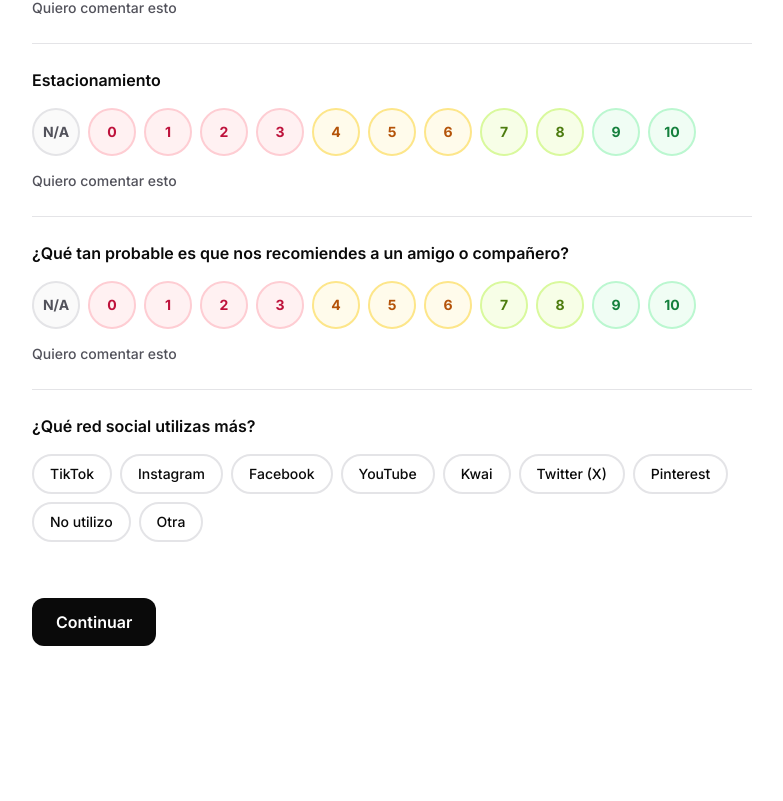
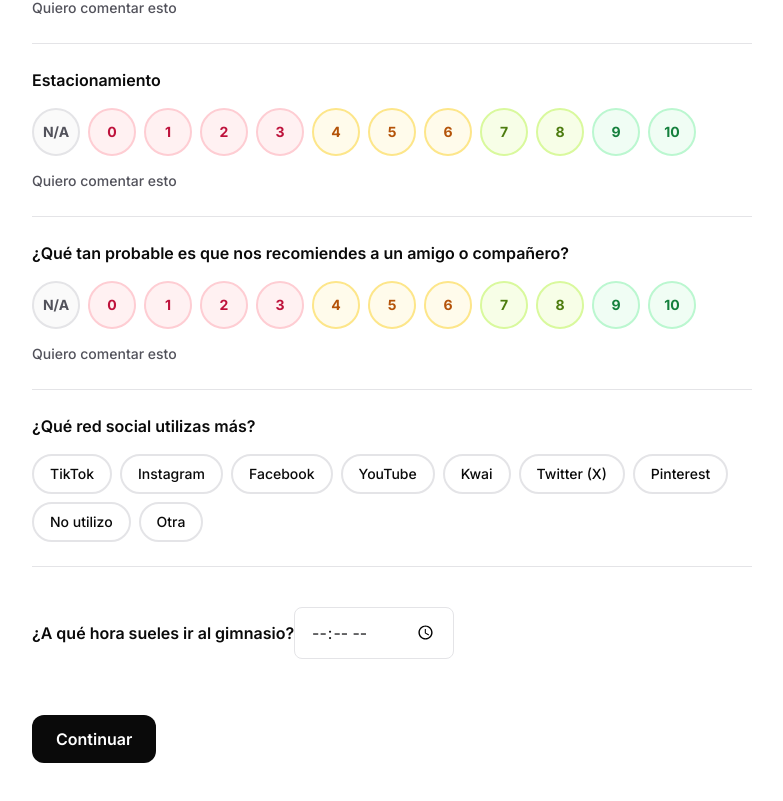
Before and after one commit to marketing9four-collab/NPS9FOURGYM, a Next.js app: page /arboledas in a window 1280 px wide. Shown: the part 1724-2525 px from the top of the page, without its empty margins (248-1031 px from the left). Before the commit the page ends 2434 px from the top, so only its background shows below. Built offline with nearby package versions, Linux system fonts and the light colour scheme.

Commit message:
feat: adiciona pergunta de horario habitual de visita (campo de horario)

```diff
--- a/components/admin/Dashboard.tsx
+++ b/components/admin/Dashboard.tsx
@@ -13,6 +13,7 @@ import { AverageByQuestionChart } from "./charts/AverageByQuestionChart";
 import { UnitComparisonChart } from "./charts/UnitComparisonChart";
 import { DistributionChart } from "./charts/DistributionChart";
 import { ChoiceBreakdownChart } from "./charts/ChoiceBreakdownChart";
+import { TimeBreakdownChart } from "./charts/TimeBreakdownChart";
 import { QuestionMetricsTable } from "./QuestionMetricsTable";
 import { ResponsesTable } from "./ResponsesTable";
 import { ResponseDetailDialog } from "./ResponseDetailDialog";
@@ -54,8 +55,9 @@ export function Dashboard() {
   const [q, setQ] = useState("");
   const [page, setPage] = useState(1);
   const [sortDirection, setSortDirection] = useState<"asc" | "desc">("desc");
-  const ratingQuestions = questions.filter((q) => q.type !== "choice");
+  const ratingQuestions = questions.filter((q) => q.type !== "choice" && q.type !== "time");
   const choiceQuestions = questions.filter((q) => q.type === "choice");
+  const timeQuestions = questions.filter((q) => q.type === "time");
   const [selectedQuestionId, setSelectedQuestionId] = useState(ratingQuestions[0]?.id ?? "");
   const [detailId, setDetailId] = useState<string | null>(null);
   const [refreshKey, setRefreshKey] = useState(0);
@@ -212,7 +214,7 @@ export function Dashboard() {
           <h2 className="text-base font-semibold text-brand-black">Média por pergunta</h2>
           {stats && (
             <AverageByQuestionChart
-              data={stats.questionStats.filter((q) => q.type !== "choice")}
+              data={stats.questionStats.filter((q) => q.type !== "choice" && q.type !== "time")}
             />
           )}
         </div>
@@ -220,7 +222,7 @@ export function Dashboard() {
           <h2 className="text-base font-semibold text-brand-black">Comparação por unidade</h2>
           {stats && (
             <UnitComparisonChart
-              data={stats.questionStats.filter((q) => q.type !== "choice")}
+              data={stats.questionStats.filter((q) => q.type !== "choice" && q.type !== "time")}
             />
           )}
         </div>
@@ -235,6 +237,24 @@ export function Dashboard() {
                 <h2 className="text-base font-semibold text-brand-black">{qDef.label}</h2>
                 {qStat?.choiceCounts && Object.keys(qStat.choiceCounts).length > 0 ? (
                   <ChoiceBreakdownChart counts={qStat.choiceCounts} />
+                ) : (
+                  <p className="mt-3 text-sm text-brand-gray-600">Ainda não há respostas.</p>
+                )}
+              </div>
+            );
+          })}
+        </section>
+      )}
+
+      {timeQuestions.length > 0 && (
+        <section className="mt-8 grid gap-6 lg:grid-cols-2">
+          {timeQuestions.map((qDef) => {
+            const qStat = stats?.questionStats.find((qs) => qs.id === qDef.id);
+            return (
+              <div key={qDef.id} className="rounded-2xl border border-brand-gray-200 bg-white p-5">
+                <h2 className="text-base font-semibold text-brand-black">{qDef.label}</h2>
+                {qStat?.timeCounts && Object.keys(qStat.timeCounts).length > 0 ? (
+                  <TimeBreakdownChart counts={qStat.timeCounts} />
                 ) : (
                   <p className="mt-3 text-sm text-brand-gray-600">Ainda não há respostas.</p>
                 )}
@@ -277,7 +297,7 @@ export function Dashboard() {
         <div className="mt-3">
           {stats && (
             <QuestionMetricsTable
-              data={stats.questionStats.filter((q) => q.type !== "choice")}
+              data={stats.questionStats.filter((q) => q.type !== "choice" && q.type !== "time")}
             />
           )}
         </div>
--- /dev/null
+++ b/components/admin/charts/TimeBreakdownChart.tsx
@@ -0,0 +1,39 @@
+"use client";
+
+import { Bar, BarChart, CartesianGrid, ResponsiveContainer, Tooltip, XAxis, YAxis } from "recharts";
+import { CHART } from "@/lib/admin/chartColors";
+
+export function TimeBreakdownChart({ counts }: { counts: Record<string, number> }) {
+  const chartData = Object.entries(counts)
+    .map(([label, count]) => ({ label, count }))
+    .sort((a, b) => a.label.localeCompare(b.label));
+
+  return (
+    <ResponsiveContainer width="100%" height={Math.max(160, chartData.length * 40)}>
+      <BarChart data={chartData} layout="vertical" margin={{ left: 12, right: 24 }}>
+        <CartesianGrid horizontal={false} stroke={CHART.gridline} />
+        <XAxis
+          type="number"
+          allowDecimals={false}
+          tick={{ fill: CHART.mutedInk, fontSize: 12 }}
+          axisLine={{ stroke: CHART.baseline }}
+          tickLine={false}
+        />
+        <YAxis
+          type="category"
+          dataKey="label"
+          width={60}
+          tick={{ fill: CHART.secondaryInk, fontSize: 13 }}
+          axisLine={{ stroke: CHART.baseline }}
+          tickLine={false}
+        />
+        <Tooltip
+          cursor={{ fill: "rgba(11,11,11,0.04)" }}
+          formatter={(value: number) => [value, "Respostas"]}
+          contentStyle={{ borderRadius: 8, borderColor: CHART.gridline, fontSize: 13 }}
+        />
+        <Bar dataKey="count" fill={CHART.sequential} radius={[0, 4, 4, 0]} barSize={20} />
+      </BarChart>
+    </ResponsiveContainer>
+  );
+}
--- a/components/survey/QuestionList.tsx
+++ b/components/survey/QuestionList.tsx
@@ -1,6 +1,7 @@
 import { questions } from "@/lib/questions";
 import { RatingQuestion } from "./RatingQuestion";
 import { ChoiceQuestion } from "./ChoiceQuestion";
+import { TimeQuestion } from "./TimeQuestion";
 
 interface QuestionListProps {
   answers: Record<string, number | string | null | undefined>;
@@ -31,6 +32,15 @@ export function QuestionList({
             error={errors?.[question.id]}
             innerRef={(el) => registerRef?.(question.id, el)}
           />
+        ) : question.type === "time" ? (
+          <TimeQuestion
+            key={question.id}
+            question={question}
+            value={answers[question.id] as string | null | undefined}
+            onChange={(value) => onChange(question.id, value)}
+            error={errors?.[question.id]}
+            innerRef={(el) => registerRef?.(question.id, el)}
+          />
         ) : (
           <RatingQuestion
             key={question.id}
--- /dev/null
+++ b/components/survey/TimeQuestion.tsx
@@ -0,0 +1,42 @@
+import type { Question } from "@/lib/questions";
+import { FieldError } from "@/components/ui/FieldError";
+
+interface TimeQuestionProps {
+  question: Question;
+  value: string | null | undefined;
+  onChange: (value: string | null) => void;
+  error?: string | null;
+  innerRef?: (el: HTMLDivElement | null) => void;
+}
+
+export function TimeQuestion({
+  question,
+  value,
+  onChange,
+  error,
+  innerRef,
+}: TimeQuestionProps) {
+  const fieldId = `question-${question.id}-time`;
+
+  return (
+    <div
+      ref={innerRef}
+      tabIndex={-1}
+      className="border-t border-brand-gray-200 py-6 first:border-t-0"
+    >
+      <label htmlFor={fieldId} className="text-base font-semibold text-brand-black">
+        {question.label}
+      </label>
+
+      <input
+        id={fieldId}
+        type="time"
+        value={value ?? ""}
+        onChange={(e) => onChange(e.target.value || null)}
+        className="mt-4 w-full max-w-[160px] rounded-lg border border-brand-gray-200 px-4 py-3 text-base focus:border-brand-black"
+      />
+
+      <FieldError>{error}</FieldError>
+    </div>
+  );
+}
--- a/lib/admin/aggregate.ts
+++ b/lib/admin/aggregate.ts
@@ -14,6 +14,13 @@ export interface QuestionStat {
   byUnit: Record<Unit, number | null>;
   /** Solo para type: "choice" — conteo de respuestas por opción elegida. */
   choiceCounts?: Record<string, number>;
+  /** Solo para type: "time" — conteo de respuestas agrupadas por hora ("06:00", "07:00", ...). */
+  timeCounts?: Record<string, number>;
+}
+
+function bucketHour(time: string): string {
+  const hour = time.split(":")[0]?.padStart(2, "0") ?? "00";
+  return `${hour}:00`;
 }
 
 export interface DashboardStats {
@@ -77,6 +84,18 @@ export function computeDashboardStats(rows: SurveyResponseRow[]): DashboardStats
       }
     }
 
+    let timeCounts: Record<string, number> | undefined;
+    if (q.type === "time") {
+      timeCounts = {};
+      for (const row of rows) {
+        const value = row.answers[q.id];
+        if (typeof value === "string" && value.trim().length > 0) {
+          const bucket = bucketHour(value);
+          timeCounts[bucket] = (timeCounts[bucket] ?? 0) + 1;
+        }
+      }
+    }
+
     return {
       id: q.id,
       label: q.label,
@@ -87,6 +106,7 @@ export function computeDashboardStats(rows: SurveyResponseRow[]): DashboardStats
       distribution,
       byUnit,
       choiceCounts,
+      timeCounts,
     };
   });
 
--- a/lib/questions.ts
+++ b/lib/questions.ts
@@ -1,4 +1,4 @@
-export type QuestionType = "rating" | "nps" | "choice";
+export type QuestionType = "rating" | "nps" | "choice" | "time";
 
 export interface Question {
   id: string;
@@ -43,6 +43,11 @@ export const questions: Question[] = [
     ],
     allowOther: true,
   },
+  {
+    id: "horario_visita",
+    label: "¿A qué hora sueles ir al gimnasio?",
+    type: "time",
+  },
 ];
 
 export const hasNpsQuestions = questions.some((q) => q.type === "nps");
--- a/lib/validation/survey.ts
+++ b/lib/validation/survey.ts
@@ -7,6 +7,8 @@ const answerValueSchema = z.union([
   z.string().trim().max(200),
   z.null(),
 ]);
+
+const TIME_RE = /^([01]\d|2[0-3]):[0-5]\d$/;
 
 const answersSchema = z
   .record(z.string(), answerValueSchema)
@@ -24,6 +26,13 @@ const answersSchema = z
 
       if (q.type === "choice") {
         if (typeof value !== "string" || value.trim().length === 0) {
+          ctx.addIssue({
+            code: z.ZodIssueCode.custom,
+            message: `Falta responder: ${q.label}`,
+          });
+        }
+      } else if (q.type === "time") {
+        if (typeof value !== "string" || !TIME_RE.test(value)) {
           ctx.addIssue({
             code: z.ZodIssueCode.custom,
             message: `Falta responder: ${q.label}`,
```
